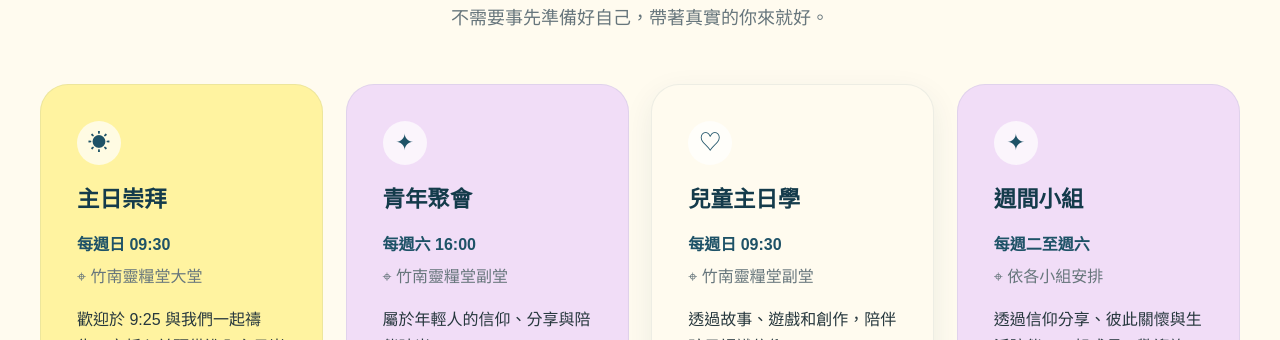
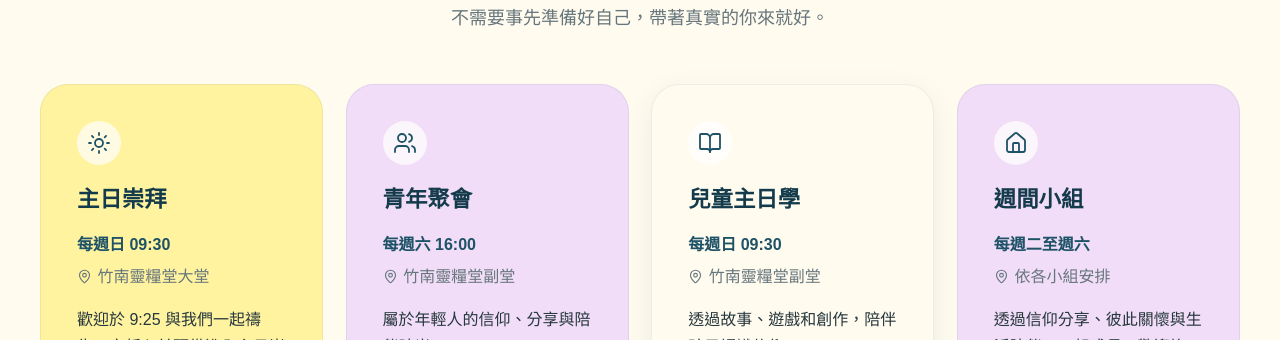
Before and after one commit to Error20xx/zhunan-church-website, a Vue app: page / in a window 1280 px wide. Shown: the part 1980-2320 px from the top of the page. Built offline with nearby package versions, Linux system fonts and the light colour scheme.

Commit message:
更新網站圖示與內容

```diff
--- a/package.json
+++ b/package.json
@@ -9,6 +9,7 @@
     "preview": "vite preview"
   },
   "dependencies": {
+    "lucide-vue-next": "^1.0.0",
     "vue": "^3.5.13",
     "vue-router": "^4.5.0"
   },
--- a/src/components/AppFooter.vue
+++ b/src/components/AppFooter.vue
@@ -1,7 +1,9 @@
 <script setup>
 import { ref } from 'vue'
+import { Mail } from 'lucide-vue-next'
 import { churchInfo } from '../data/churchInfo'
 import logoUrl from '../assets/images/church-logo.png'
+
 const logoFailed = ref(false)
 </script>
 
@@ -14,11 +16,13 @@ const logoFailed = ref(false)
           <span v-else>基督教竹南靈糧堂</span>
           <strong>{{ churchInfo.churchName }}</strong>
         </div>
-        <p>{{ churchInfo.slogan }}。<br />我們期待在這裡與你相遇。</p>
+        <p>來到這裡，遇見愛與盼望</p>
         <div class="socials">
           <a :href="churchInfo.facebook" target="_blank" rel="noopener noreferrer" aria-label="Facebook">f</a>
           <!--<a :href="churchInfo.instagram" target="_blank" rel="noopener noreferrer" aria-label="Instagram">◎</a>-->
-          <a :href="`mailto:${churchInfo.email}`" aria-label="Email">✉</a>
+          <a :href="`mailto:${churchInfo.email}`" aria-label="寄送 Email">
+            <Mail :size="18" :stroke-width="1.8" aria-hidden="true" />
+          </a>
         </div>
       </section>
       <section>
@@ -105,6 +109,11 @@ a:hover {
   color: white;
 }
 
+.socials a svg {
+  width: 18px;
+  height: 18px;
+}
+
 .copyright {
   display: flex;
   justify-content: space-between;
--- a/src/components/MeetingCard.vue
+++ b/src/components/MeetingCard.vue
@@ -1,14 +1,52 @@
 <script setup>
-defineProps({ meeting: { type: Object, required: true } })
+import { computed } from 'vue'
+import {
+  Sun,
+  Users,
+  BookOpen,
+  House,
+  MapPin,
+} from 'lucide-vue-next'
+
+const props = defineProps({
+  meeting: {
+    type: Object,
+    required: true,
+  },
+})
+
+const iconMap = {
+  sun: Sun,
+  users: Users,
+  book: BookOpen,
+  house: House,
+}
+
+const meetingIcon = computed(() => {
+  return iconMap[props.meeting.icon] ?? Users
+})
 </script>
 
 <template>
   <article class="meeting-card" :class="`meeting-card--${meeting.tone}`">
-    <span class="icon" aria-hidden="true">{{ meeting.icon }}</span>
+    <span class="icon" aria-hidden="true">
+      <component :is="meetingIcon" :size="24" :stroke-width="1.8" />
+    </span>
+
     <h3>{{ meeting.name }}</h3>
-    <p class="time">{{ meeting.time }}</p>
-    <p class="location">⌖ {{ meeting.location }}</p>
-    <p class="description">{{ meeting.description }}</p>
+
+    <p class="time">
+      {{ meeting.time }}
+    </p>
+
+    <p class="location">
+      <MapPin :size="15" :stroke-width="1.8" aria-hidden="true" />
+      <span>{{ meeting.location }}</span>
+    </p>
+
+    <p class="description">
+      {{ meeting.description }}
+    </p>
   </article>
 </template>
 
@@ -40,7 +78,11 @@ defineProps({ meeting: { type: Object, required: true } })
   border-radius: 50%;
   background: rgba(255, 255, 255, .7);
   color: var(--color-teal);
-  font-size: 1.4rem;
+}
+
+.icon svg {
+  width: 24px;
+  height: 24px;
 }
 
 h3 {
@@ -55,8 +97,15 @@ h3 {
 }
 
 .location {
+  display: flex;
+  align-items: center;
+  gap: .35rem;
   margin: .3rem 0 1rem;
   color: var(--color-text-light);
+}
+
+.location svg {
+  flex: 0 0 auto;
 }
 
 .description {
--- a/src/data/meetings.js
+++ b/src/data/meetings.js
@@ -1,6 +1,6 @@
 export const meetings = [
-  { id: 1, name: '主日崇拜', time: '每週日 09:30', location: '竹南靈糧堂大堂', description: '歡迎於 9:25 與我們一起禱告、安靜心並預備進入主日崇拜', tone: 'yellow', icon: '☀' },
-  { id: 2, name: '青年聚會', time: '每週六 16:00', location: '竹南靈糧堂副堂', description: '屬於年輕人的信仰、分享與陪伴時光', tone: 'purple', icon: '✦' },
-  { id: 3, name: '兒童主日學', time: '每週日 09:30', location: '竹南靈糧堂副堂', description: '透過故事、遊戲和創作，陪伴孩子認識信仰', tone: 'cream', icon: '♡' },
-  { id: 4, name: '週間小組', time: '每週二至週六', location: '依各小組安排', description: '透過信仰分享、彼此關懷與生活陪伴，一起成長。歡迎詢問，讓我們陪你找到適合的小組', tone: 'purple', icon: '✦' },
+  { id: 1, name: '主日崇拜', time: '每週日 09:30', location: '竹南靈糧堂大堂', description: '歡迎於 9:25 與我們一起禱告、安靜心並預備進入主日崇拜', tone: 'yellow', icon: 'sun' },
+  { id: 2, name: '青年聚會', time: '每週六 16:00', location: '竹南靈糧堂副堂', description: '屬於年輕人的信仰、分享與陪伴時光', tone: 'purple', icon: 'users' },
+  { id: 3, name: '兒童主日學', time: '每週日 09:30', location: '竹南靈糧堂副堂', description: '透過故事、遊戲和創作，陪伴孩子認識信仰', tone: 'cream', icon: 'book' },
+  { id: 4, name: '週間小組', time: '每週二至週六', location: '依各小組安排', description: '透過信仰分享、彼此關懷與生活陪伴，一起成長。歡迎詢問，讓我們陪你找到適合的小組', tone: 'purple', icon: 'house' },
 ]
```
Also changed, not shown: 1 other file (tests, documents, lock files or other folders).
